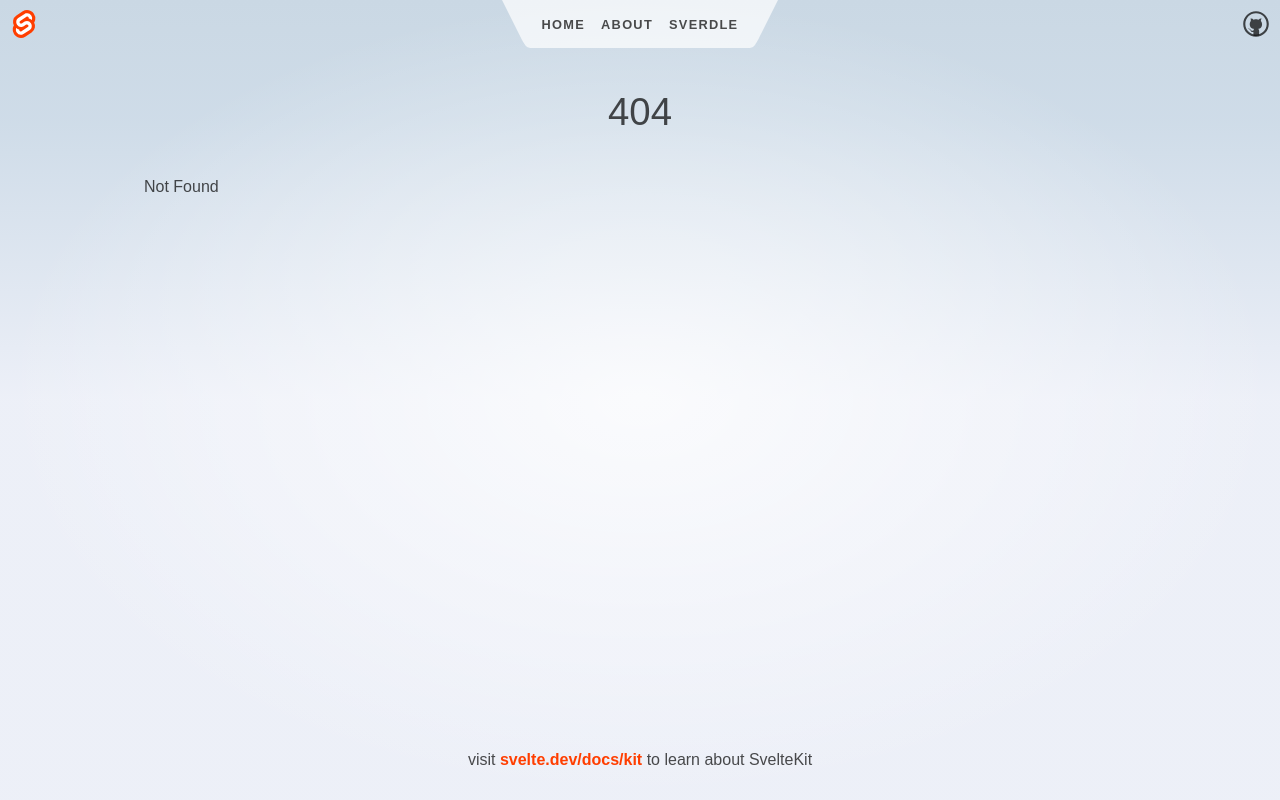
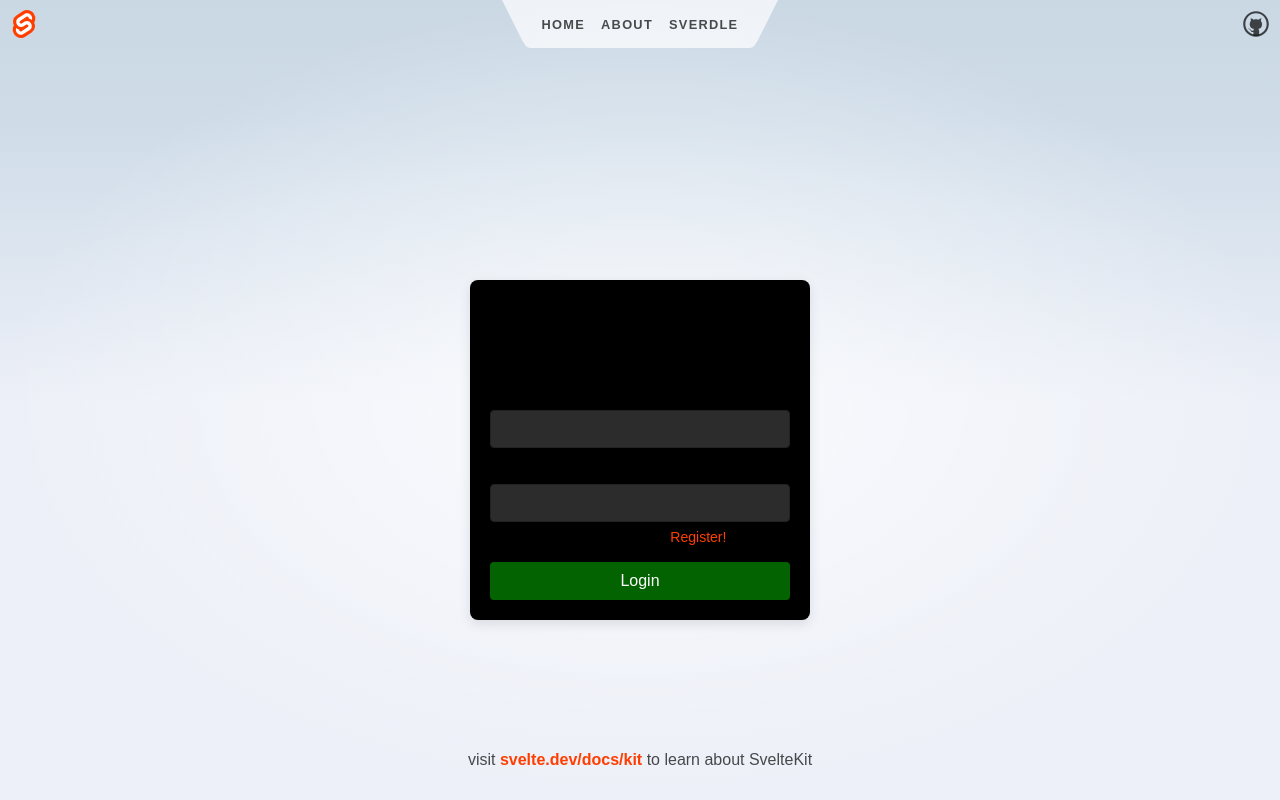
Before and after one commit to JonasunderscoreJones/dash.jonasjones.dev, a SvelteKit app: page /signup in a window 1280 px wide. Before the commit this address had no page. Built offline with nearby package versions, Linux system fonts and the light colour scheme.

Commit message:
added signup page

```diff
--- /dev/null
+++ b/src/routes/signup/+page.svelte
@@ -0,0 +1,126 @@
+<script>
+    import { navigate } from 'svelte-routing';
+    import { setSessionKey } from '../../utils/session.js';
+    let email = '';
+    let password = '';
+    let errorMessage = '';
+
+    const handleLogin = async () => {
+      try {
+        const response = await fetch('https://accounts.jonasjones.dev/login', {
+          method: 'POST',
+          body: JSON.stringify({ email, password }),
+          headers: {
+            'Content-Type': 'application/json'
+          }
+        });
+        const data = await response.json();
+        if (data.sessionKey) {
+          // Set session key as a cookie
+          setSessionKey(data.sessionKey);
+          // Get the return URL from query parameters
+          const returnUrl = new URLSearchParams(window.location.search).get('returnUrl') || '/';
+          navigate(returnUrl);  // Redirect back to the requested path
+        } else {
+          errorMessage = 'Invalid login credentials';
+        }
+      } catch (error) {
+        errorMessage = 'Error logging in. Please try again later.';
+      }
+    };
+  </script>
+
+  <div class="login-container">
+    <div class="login-prompt">
+      <h1>Login</h1>
+
+      {#if errorMessage}
+        <p style="color: red;">{errorMessage}</p>
+      {/if}
+
+      <form on:submit|preventDefault={handleLogin}>
+        <label for="username">Username:</label>
+        <input id="username" bind:value={email} required />
+
+        <label for="password">Password:</label>
+        <input type="password" id="password" bind:value={password} required />
+
+        <p>Have no account? <a href="/register">Register!</a></p>
+
+        <button type="submit">Login</button>
+      </form>
+    </div>
+  </div>
+
+  <style>
+    .login-container {
+      display: flex;
+      flex-wrap: wrap;
+      justify-content: center;
+      position: fixed;
+      top: 50px;
+      left: 0;
+      align-items: center;
+      height: 100vh;
+      width: 100vw;
+    }
+
+    .login-prompt {
+      background-color: black;
+      padding: 20px;
+      border-radius: 8px;
+      box-shadow: 0 4px 12px rgba(0, 0, 0, 0.1);
+      width: 300px;
+    }
+
+    h1 {
+      text-align: center;
+      margin-bottom: 20px;
+    }
+
+    form {
+      display: flex;
+      flex-direction: column;
+    }
+
+    label {
+      font-size: 14px;
+      margin-bottom: 5px;
+    }
+
+    input {
+      padding: 10px;
+      font-size: 14px;
+      margin-bottom: 15px;
+      border: 1px solid #222222;
+      border-radius: 4px;
+      background-color: rgb(44, 44, 44);
+      color: white;
+    }
+
+    input:focus {
+      border-color: #036300;
+      outline: none;
+    }
+
+    button {
+      background-color: #036300;
+      color: white;
+      padding: 10px;
+      border: none;
+      border-radius: 4px;
+      cursor: pointer;
+      font-size: 16px;
+      transition: background-color 0.3s ease;
+    }
+
+    button:hover {
+      background-color: #0056b3;
+    }
+
+    p {
+      text-align: center;
+      font-size: 14px;
+      margin-top: -10px;
+    }
+  </style>
```
